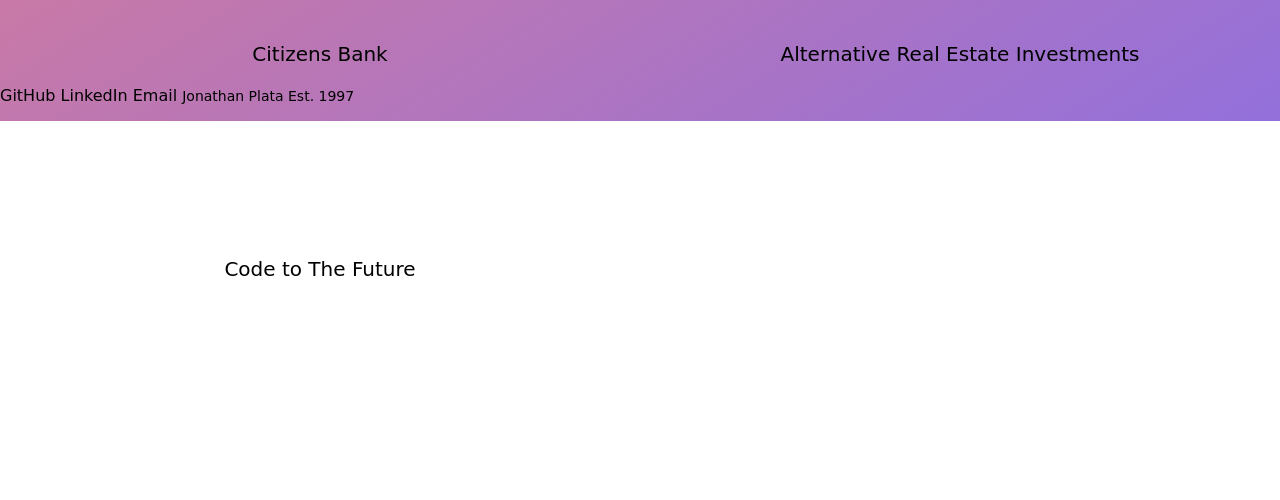
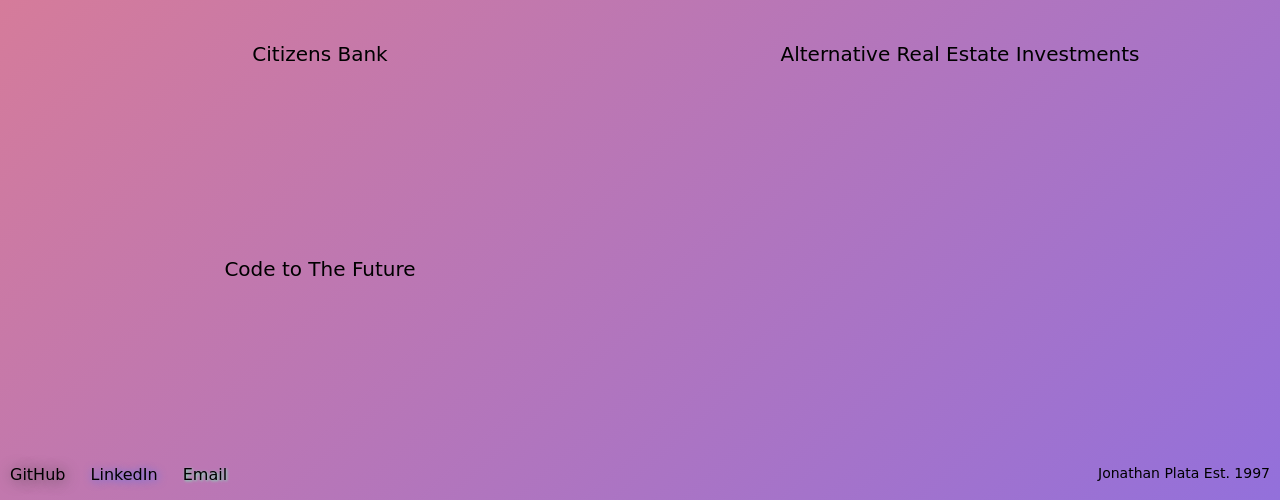
Before and after one commit to JonnnyP/jonathan-plata, a plain HTML site: page index.html in a window 1280 px wide. Shown: the part 679-1179 px from the top of the page. Before the commit the page ends 1130 px from the top, so only its background shows below. Drawn offline with Linux system fonts and the light colour scheme; a web font is replaced by a local one.

Commit message:
footer style

```diff
--- a/css.css
+++ b/css.css
@@ -1,7 +1,3 @@
-html {
-	height: 100%;
-}
-
 body {
 	height:  100%;
 	margin:  0;
@@ -53,29 +49,42 @@
 }
 
 footer {
-	position: fixed;
+	position: static;
 	bottom: 0;
 	width: 100%;
 }
 
 .social {
 	display: inline-block;
+	/*border:  solid grey 3px;*/
+	/*border-style: groove;*/
+	padding:  10px;
+	margin-top:  4px;
+	margin-bottom:  6px;
+	/*box-shadow: 0 4px 8px 0 rgba(0, 0, 0, 0.2), 0 6px 20px 0 rgba(0, 0, 0, 0.19);*/
 }
 
 .established{
+	position: fixed;
 	text-align: right;
 	font-size: 14px;
 	right:  0;
 	/*display: inline;*/
 }
 
-/*.arei {
-	background-image: url('./images/crec-logo.jpeg');
-	background-repeat: no-repeat;
-	background-position: bottom right;
-	height: 150px;
-	/*background-size: cover;
-}*/
+a {
+	color:  black;
+	text-decoration: none;
+	text-shadow: 1px 1px 3px #77f7b7;
+}
+
+.github {
+	text-shadow: 1px 1px 14px #454545;
+}
+
+.linkedin {
+	text-shadow: 1px 1px 8px #4073ff;
+}
 
 .about {
 	margin-top:  60px;
--- a/index.html
+++ b/index.html
@@ -55,9 +55,9 @@
 		</div>
 		<footer>
 			<div class="socials-container">
-				<p class="social">GitHub</p>
-				<p class="social">LinkedIn</p>
-				<p class="social">Email</p>
+				<a class="social github" href="https://github.com/JonnnyP" target="_blank">GitHub</a>
+				<a class="social linkedin"  href="https://www.linkedin.com/in/jonathan-plata/" target="_blank">LinkedIn</a>
+				<a class="social"  href="https://www.linkedin.com/in/jonathan-plata/" target="_blank">Email</a>
 				<p class="social established">Jonathan Plata Est. 1997</p>
 			</div>
 		</footer>
```
